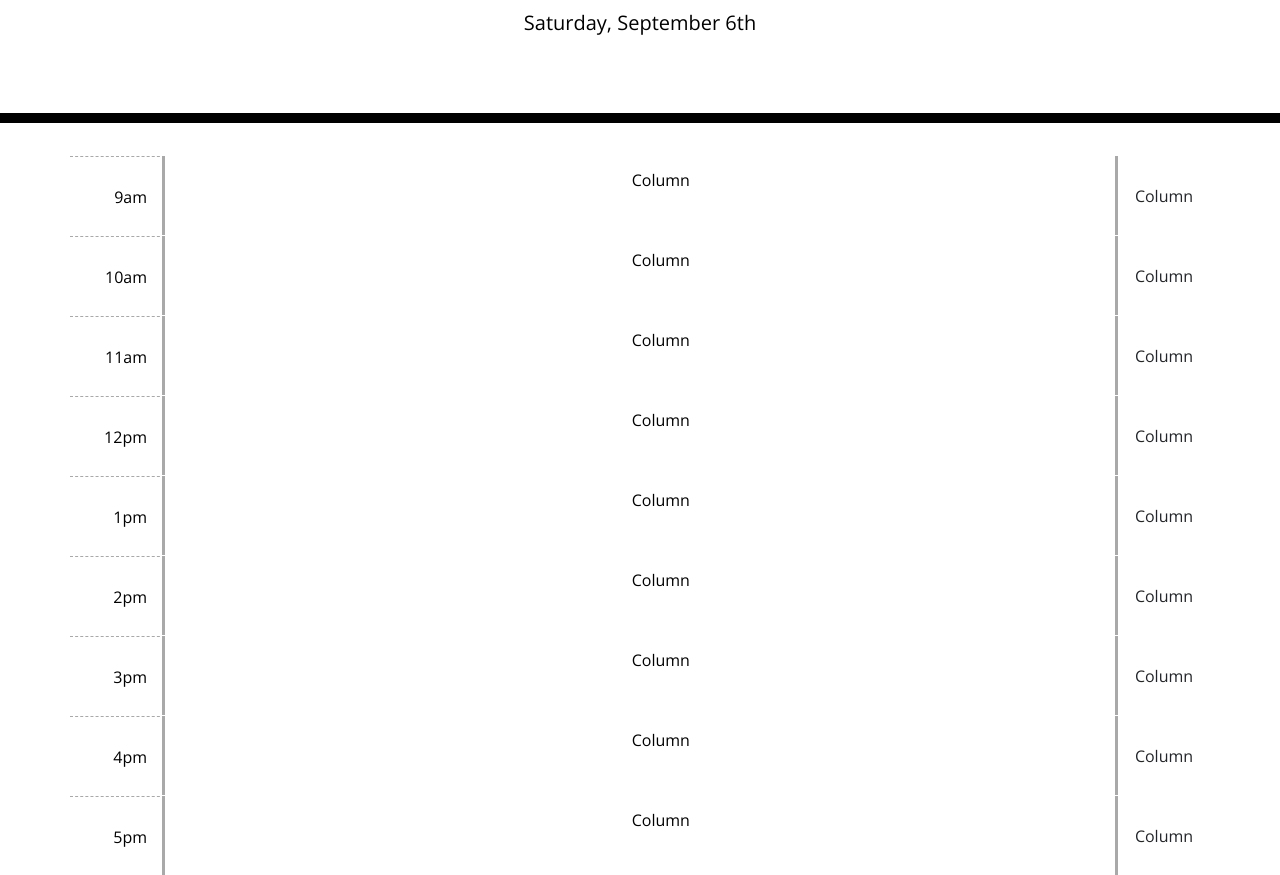
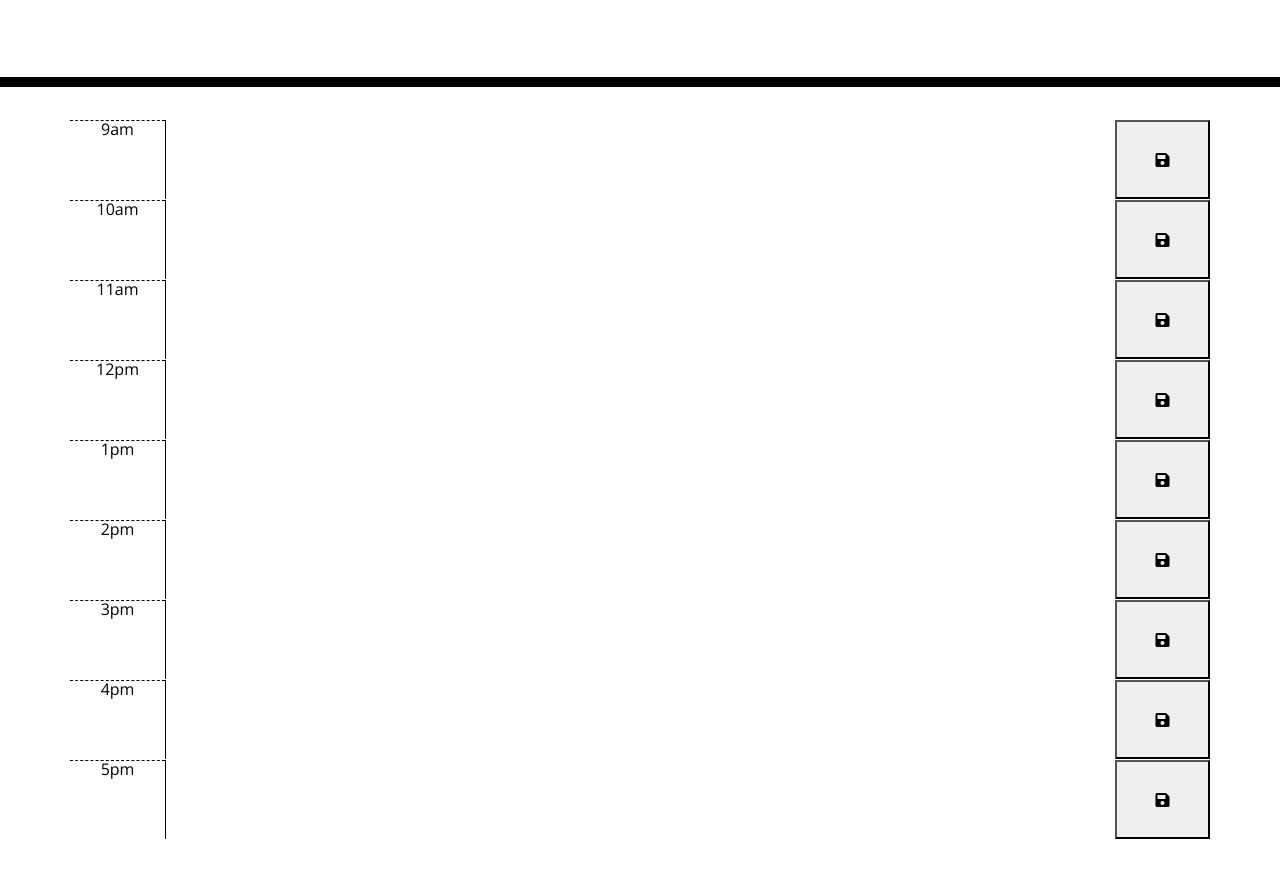
Before and after one commit to Timrob584/work-day-planner, a plain HTML site: page index.html in a window 1280 px wide. Shown: the part 181-1056 px from the top of the page. After the commit the page ends 1020 px from the top, so only its background shows below. Drawn offline with nearby package versions, Linux system fonts and the light colour scheme.

Commit message:
changed col 3 to save icon. Added on-click save to local storage function

```diff
--- a/Assets/script.js
+++ b/Assets/script.js
@@ -1,3 +1,25 @@
 // To Display Date at Top of Page
-var date = moment().format("dddd, MMMM do");
+var date = moment().format("dddd, MMMM do, YYYY");
 $("#currentDay").text(date);
+
+$(".time-block").each(function() {
+    var blockId = $(this).attr("id");
+    // load saved data from local storage
+    $("#" + blockId + " textarea").text(localStorage.getItem(moment().format("DDDYYYY") + blockId));
+  });
+
+// To update the text-area with data from local storage
+$(".text-area").each(function() {
+    var id = $(this).attr("id");
+    // load saved data from local storage
+    $("#" + id + " textarea").text(localStorage.getItem(moment().format("DDDYYYY") + blockId));
+  });
+
+// To Add On-Click for the Save Button
+var save = $(".save");
+save.on("click", save() {
+    var time = $(this).parent().attr("id");
+    var events = $(this).siblings(".events").val();
+
+    localStorage.setItem(time, schedule);
+});
--- a/Assets/style.css
+++ b/Assets/style.css
@@ -37,20 +37,10 @@ textarea {
   border-top: 1px solid white;
 }
 
-.col-1.hour {
+.hour {
   background-color: #ffffff;
   color: #000000;
-  border-top: 1px dashed darkgrey;
-  border-right: 3px solid darkgray;
-  text-align: end;
-}
-
-.col-10.event {
-  color: #000000;
-}
-
-.col-1.save {
-  border-left: 3px solid darkgrey;
+  border-top: 1px dashed #000000;
 }
 
 .past {
--- a/index.html
+++ b/index.html
@@ -31,104 +31,50 @@
     <div class="container">
       <!-- Timeblocks go here -->
       <div class="row time-block">
-        <div class="col-1 hour">
-          9am
-        </div>
-        <div class="col-10 event">
-          Column
-        </div>
-        <div class="col-1 save">
-          Column
-        </div>
+        <div class="col-1 hour">9am</div>
+        <textarea class="col-10 events"></textarea>
+        <button class="col-1 fa fa-save"></button>
       </div>
       <div class="row time-block">
-        <div class="col-1 hour">
-          10am
-        </div>
-        <div class="col-10 event">
-          Column
-        </div>
-        <div class="col-1 save">
-          Column
-        </div>
+        <div class="col-1 hour">10am</div>
+        <textarea class="col-10 events"></textarea>
+        <button class="col-1 fa fa-save"></button>
       </div>
       <div class="row time-block">
-        <div class="col-1 hour">
-          11am
-        </div>
-        <div class="col-10 event">
-          Column
-        </div>
-        <div class="col-1 save">
-          Column
-        </div>
+        <div class="col-1 hour">11am</div>
+        <textarea class="col-10 events"></textarea>
+        <button class="col-1 fa fa-save"></button>
       </div>
       <div class="row time-block">
-        <div class="col-1 hour">
-          12pm
-        </div>
-        <div class="col-10 event">
-          Column
-        </div>
-        <div class="col-1 save">
-          Column
-        </div>
+        <div class="col-1 hour">12pm</div>
+        <textarea class="col-10 events"></textarea>
+        <button class="col-1 fa fa-save"></button>
       </div>
       <div class="row time-block">
-        <div class="col-1 hour">
-          1pm
-        </div>
-        <div class="col-10 event">
-          Column
-        </div>
-        <div class="col-1 save">
-          Column
-        </div>
+        <div class="col-1 hour">1pm</div>
+        <textarea class="col-10 events"></textarea>
+        <button class="col-1 fa fa-save"></button>
       </div>
       <div class="row time-block">
-        <div class="col-1 hour">
-          2pm
-        </div>
-        <div class="col-10 event">
-          Column
-        </div>
-        <div class="col-1 save">
-          Column
-        </div>
+        <div class="col-1 hour">2pm</div>
+        <textarea class="col-10 events"></textarea>
+        <button class="col-1 fa fa-save"></button>
       </div>
       <div class="row time-block">
-        <div class="col-1 hour">
-          3pm
-        </div>
-        <div class="col-10 event">
-          Column
-        </div>
-        <div class="col-1 save">
-          Column
-        </div>
+        <div class="col-1 hour">3pm</div>
+        <textarea class="col-10 events"></textarea>
+        <button class="col-1 fa fa-save"></button>
       </div>
       <div class="row time-block">
-        <div class="col-1 hour">
-          4pm
-        </div>
-        <div class="col-10 event">
-          Column
-        </div>
-        <div class="col-1 save">
-          Column
-        </div>
+        <div class="col-1 hour">4pm</div>
+        <textarea class="col-10 events"></textarea>
+        <button class="col-1 fa fa-save"></button>
       </div>
       <div class="row time-block">
-        <div class="col-1 hour">
-          5pm
+        <div class="col-1 hour">5pm</div>
+          <textarea class="col-10 events"></textarea>
+          <button class="col-1 fa fa-save"></button>
         </div>
-        <div class="col-10 event">
-          Column
-        </div>
-        <div class="col-1 save">
-          Column
-        </div>
-      </div>
     </div>
 
     <script src="https://cdnjs.cloudflare.com/ajax/libs/jquery/3.2.1/jquery.min.js"></script>
```
